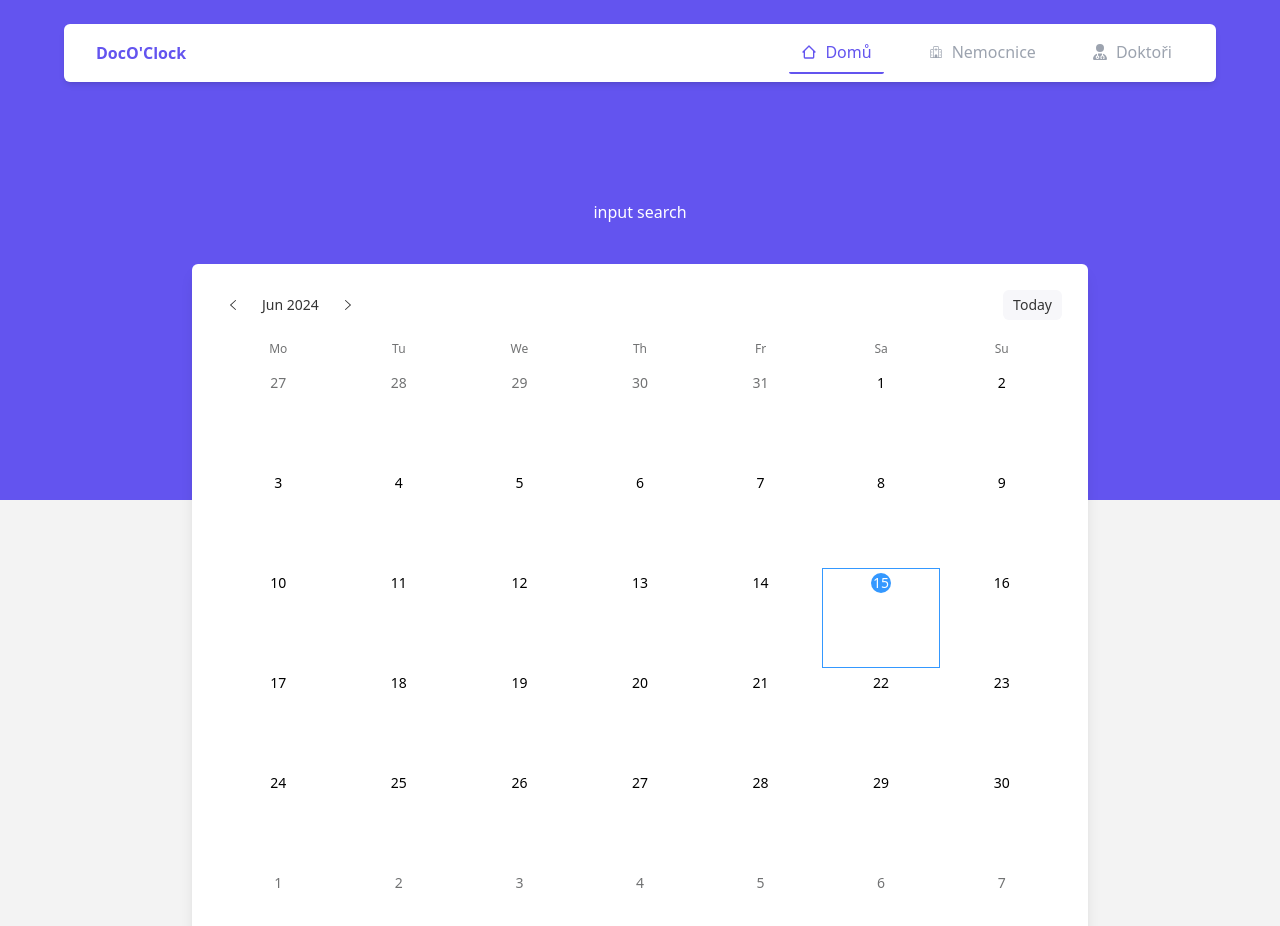
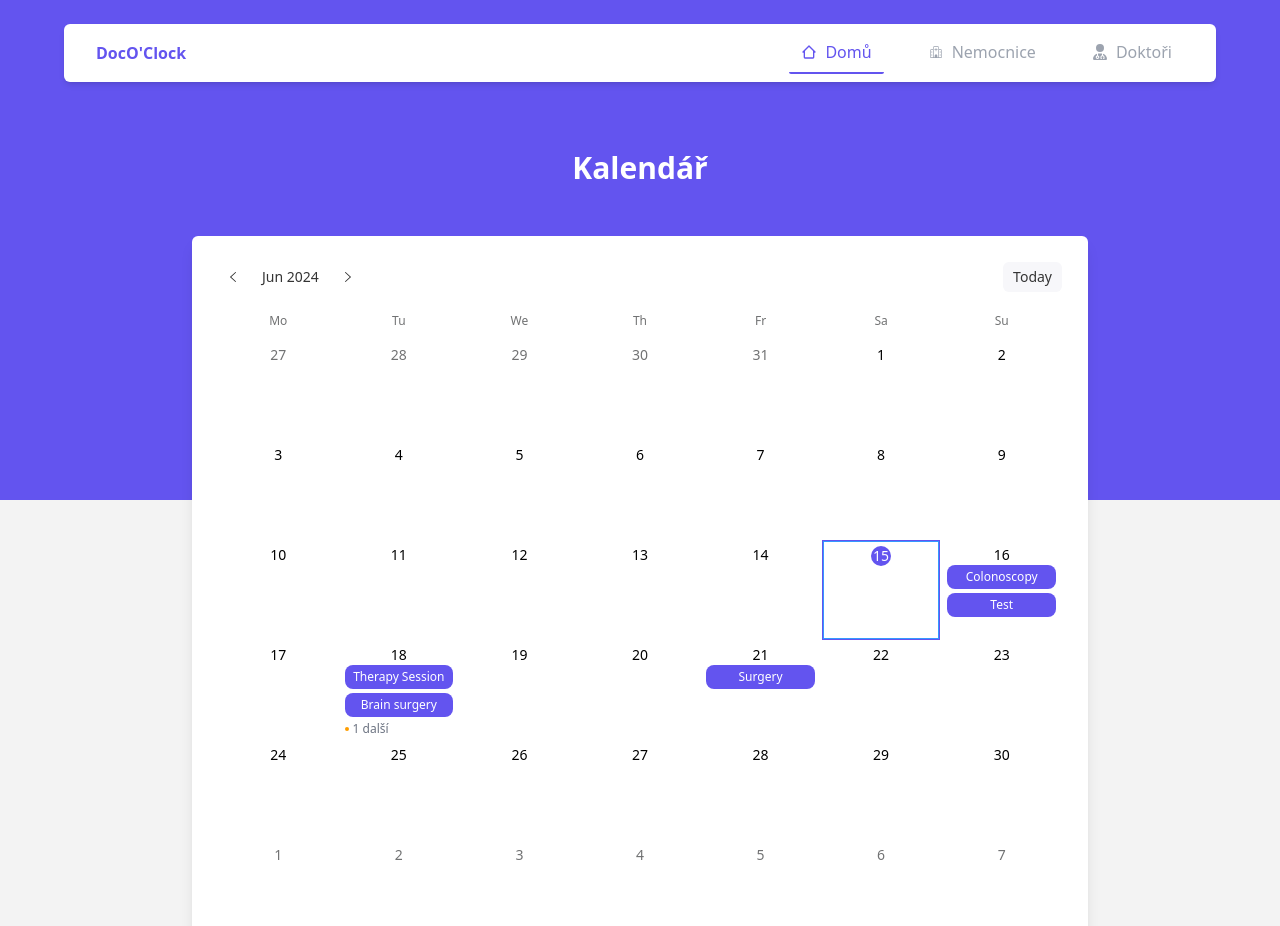
Before and after one commit to UUBoys/JavaUUDreamTeam, a Next.js app in the folder frontend/: page / in a window 1280 px wide. Shown: the top 926 px of the page. Built offline with nearby package versions, Linux system fonts and the light colour scheme.

Commit message:
pepega port

```diff
--- a/frontend/package.json
+++ b/frontend/package.json
@@ -15,6 +15,7 @@
     "axios": "^1.7.2",
     "clsx": "^2.1.1",
     "framer-motion": "^11.2.10",
+    "moment": "^2.30.1",
     "next": "14.2.4",
     "react": "^18",
     "react-dom": "^18",
--- /dev/null
+++ b/frontend/src/common/components/EventDetail/index.tsx
@@ -0,0 +1,46 @@
+import moment from "moment";
+import React from "react";
+
+export type Event = {
+  id: number;
+  date: Date;
+  title: string;
+};
+
+type EventDetailProps = {
+  date: Date;
+  onClose: () => void;
+  events: Event[];
+};
+
+const EventDetail = ({ date, onClose, events }: EventDetailProps) => {
+  const eventsInSelectedDay: Event[] = events.filter(
+    (event: Event) => event.date.getDate() === date.getDate(),
+  );
+
+  return (
+    <div className="fixed bottom-[50px] left-[15%] z-10 flex w-[70%] flex-row gap-4 rounded-md border-2 border-l-primary bg-white p-4">
+      <div className="flex w-[100px] flex-col items-center justify-center">
+        <p className="w-[95px]">{moment(date).format("DD. MM. YYYY")}</p>
+        <button className="rounded-md px-2 py-1 text-xs text-primary transition-all hover:bg-primary hover:text-white">
+          přidat akci
+        </button>
+      </div>
+      {eventsInSelectedDay.length === 0 && (
+        <div className="size-full flex-1 items-center justify-center">
+          <p className="text-xs">V tento den nejsou naplánované žádné akce</p>
+        </div>
+      )}
+      <div className="flex-1 flex-col">
+        {eventsInSelectedDay.length !== 0 &&
+          eventsInSelectedDay.map((event: Event) => (
+            <div key={event.id} className="bg-white">
+              <p>{moment(event.date).format("HH:mm:SS")}</p>
+              <p>{event.date.toString()}</p>
+            </div>
+          ))}
+      </div>
+    </div>
+  );
+};
+export default EventDetail;
--- a/frontend/src/pages/_app.tsx
+++ b/frontend/src/pages/_app.tsx
@@ -1,7 +1,14 @@
+import "moment/locale/cs";
+
+import "@/styles/globals.css";
+
 import type { AppProps } from "next/app";
 
 import MainLayout from "@/Layout/Main";
-import "@/styles/globals.css";
+
+import moment from "moment";
+
+moment.locale("cs");
 
 const App = ({ Component, pageProps }: AppProps) => {
   return (
--- a/frontend/src/pages/index.tsx
+++ b/frontend/src/pages/index.tsx
@@ -1,15 +1,76 @@
-import React from "react";
+/* eslint-disable import/no-extraneous-dependencies */
+import React, { useState } from "react";
 import Calendar from "rsuite/Calendar";
 import "rsuite/Calendar/styles/index.css";
 
+import EventDetail, { Event } from "@/common/components/EventDetail";
+
 const Home = () => {
+  const [selectedDate, setSelectedDate] = useState<Date | null>(null);
+
+  const events: Event[] = [
+    { id: 1, date: new Date(2024, 5, 16, 13, 24, 48), title: "Colonoscopy" },
+    {
+      id: 2,
+      date: new Date(2024, 5, 18, 16, 13, 41),
+      title: "Therapy Session",
+    },
+    { id: 3, date: new Date(2024, 5, 21, 7, 0, 0), title: "Surgery" },
+    { id: 4, date: new Date(2024, 5, 16, 10, 30, 0), title: "Test" },
+    { id: 5, date: new Date(2024, 5, 18, 15, 25, 0), title: "Brain surgery" },
+    { id: 6, date: new Date(2024, 5, 18, 12, 30, 10), title: "Brain surgery" },
+  ];
+
+  const isSameDay = (date1: Date, date2: Date) => {
+    return (
+      date1.getFullYear() === date2.getFullYear() &&
+      date1.getMonth() === date2.getMonth() &&
+      date1.getDate() === date2.getDate()
+    );
+  };
+
+  const renderCell = (date: Date) => {
+    const dayEvents = events.filter((event) =>
+      isSameDay(new Date(event.date), date),
+    );
+
+    return (
+      <div className="flex flex-col gap-1">
+        {dayEvents.slice(0, 2).map((event) => (
+          <div key={event.id} className="rounded-lg bg-primary px-2 py-1">
+            <p className="truncate text-xs text-white">{event.title}</p>
+          </div>
+        ))}
+        {dayEvents.length > 2 && (
+          <div className="flex flex-row items-center gap-1">
+            <div className="size-1 rounded-full bg-warning" />
+            <p className="text-xs text-gray-500">
+              {dayEvents.length - 2} další
+            </p>
+          </div>
+        )}
+      </div>
+    );
+  };
+
+  const handleCellEventClick = (newDate: Date) => {
+    setSelectedDate(newDate);
+  };
+
   return (
     <div>
+      {selectedDate && (
+        <EventDetail
+          date={selectedDate}
+          onClose={() => setSelectedDate(null)}
+          events={events}
+        />
+      )}
       <div className="absolute top-0 z-[-1] h-[500px] w-full bg-primary" />
-      <div className="flex w-full flex-col items-center justify-center gap-10 bg-transparent pt-[100px]">
-        <p className="text-white">input search</p>
+      <div className="flex w-full flex-col items-center justify-center gap-[50px] bg-transparent pt-[50px]">
+        <p className="text-3xl font-bold text-white">Kalendář</p>
         <div className="w-[70%] rounded-md bg-white p-4 shadow-lg">
-          <Calendar />
+          <Calendar onSelect={handleCellEventClick} renderCell={renderCell} />
         </div>
       </div>
     </div>
--- a/frontend/src/styles/globals.css
+++ b/frontend/src/styles/globals.css
@@ -25,3 +25,11 @@ body {
     text-wrap: balance;
   }
 }
+
+.rs-calendar-table-cell-selected > .rs-calendar-table-cell-content{
+  border:1px solid #6354EF !important;
+}
+.rs-calendar-table-cell-is-today > .rs-calendar-table-cell-content > .rs-calendar-table-cell-day{
+  background-color:#6354EF !important;
+
+}
```
Also changed, not shown: 1 other file (tests, documents, lock files or other folders).
